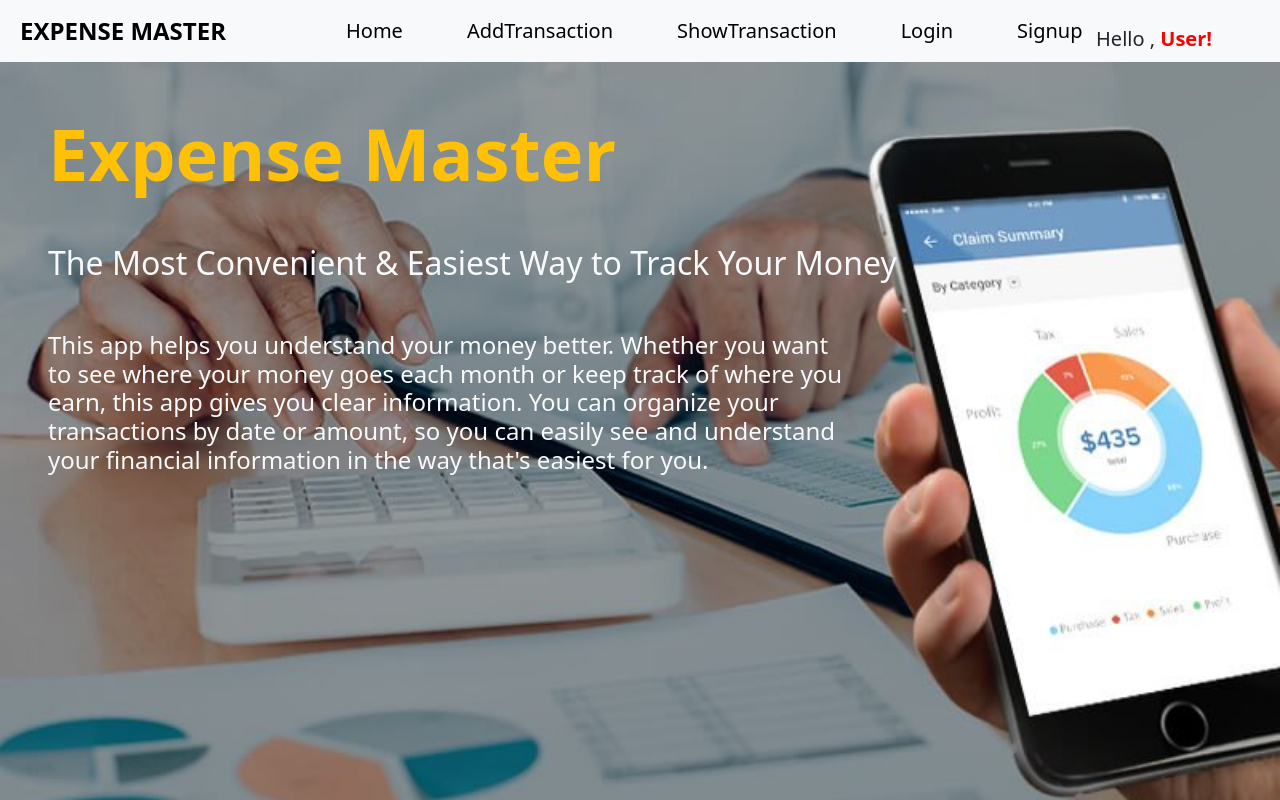
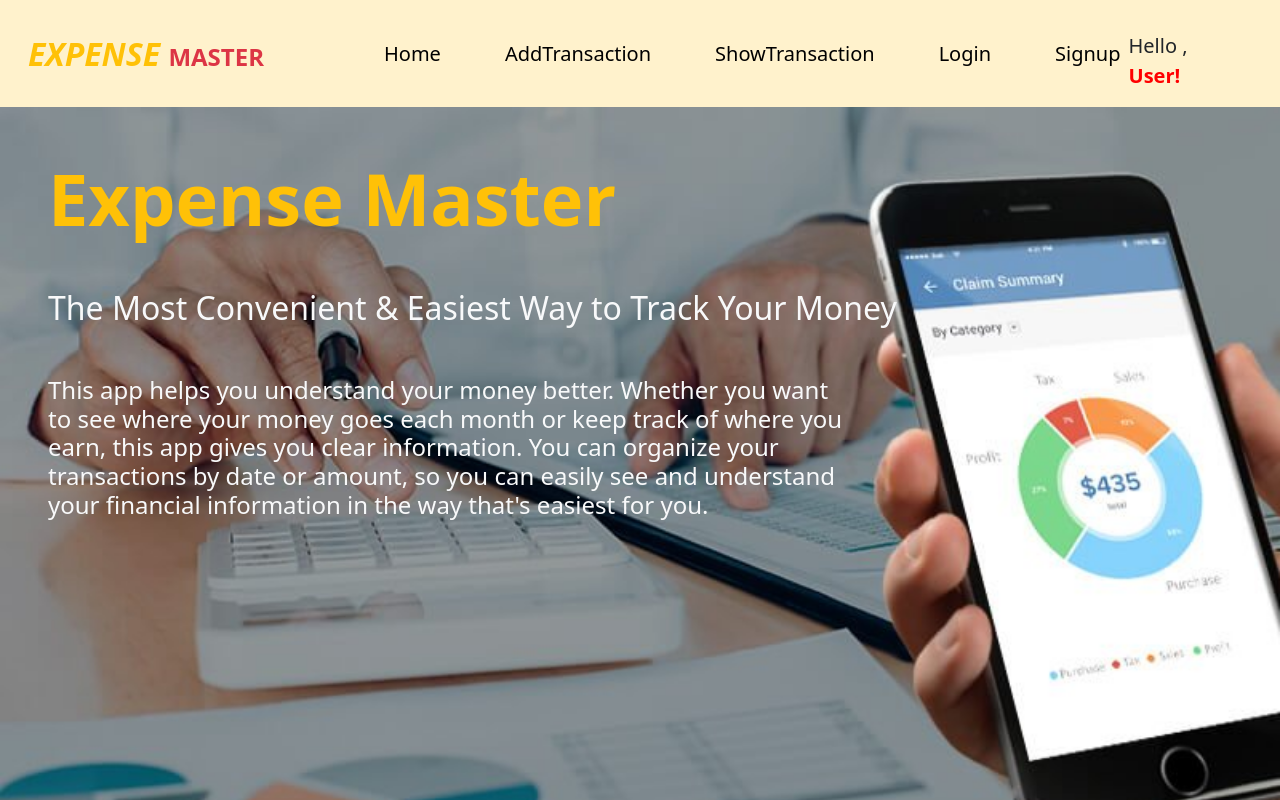
Before and after one commit to achaltelmasre/expense-master, a React (Create React App) app in the folder client/: page / in a window 1280 px wide. Built offline with nearby package versions, Linux system fonts and the light colour scheme.

Commit message:
design navbar

```diff
--- /dev/null
+++ b/client/src/components/Footer/Footer.js
@@ -0,0 +1,128 @@
+import "./Footer.css";
+import { Link } from "react-router-dom";
+// import logo from "./../../views/Home/img/logo.png"
+
+const Footer = () =>
+{
+
+  return (
+    <>
+
+<footer class="  text-lg-s bg-dark text-light  ">
+  <section class="d-flex justify-content-center justify-content-lg-between p-4 border-bottom">
+
+    <div class="me-5 d-none d-sm-block">
+      <span>Get connected with Green Hub</span>
+    </div>
+
+    <div>
+      <a href="" class="me-4 text-reset">
+        <i class="fab fa-facebook-f"></i>
+      </a>
+      <a href="" class="me-4 text-reset">
+        <i class="fab fa-twitter"></i>
+      </a>
+      <a href="" class="me-4 text-reset">
+        <i class="fab fa-google"></i>
+      </a>
+      <a href="" class="me-4 text-reset">
+        <i class="fab fa-instagram"></i>
+      </a>
+      <a href="" class="me-4 text-reset">
+        <i class="fab fa-linkedin"></i>
+      </a>
+      <a href="" class="me-4 text-reset">
+        <i class="fab fa-github"></i>
+      </a>
+    </div>
+
+  </section>
+
+  <section class="">
+    <div class="container text-md-start mt-5 ">
+
+      <div class="row mt-3">
+
+        <div class="col-md-3 col-lg-4 col-xl-3 mx-auto mb-4">
+
+          <h6 class="text-uppercase fw-bold mb-4">
+               {/* <img src={logo} alt="logo" height="80px" /> */}
+               <span className="text-green fs-2">Green</span>  <span className="text-red fs-2">Hub</span>
+          </h6>
+          <p>
+          It's retail shop for daily needs , widely used by people living in and around
+          </p>
+        </div>
+
+
+        <div class="col-md-2 col-lg-2 col-xl-2 mx-auto mb-4">
+
+          <h6 class="text-uppercase fw-bold mb-4">
+            Products
+          </h6>
+          <p>
+            <a href="./../" class="text-reset a">React</a>
+          </p>
+          <p>
+            <a href="#!" class="text-reset a">HTML</a>
+          </p>
+          <p>
+            <a href="#!" class="text-reset a">CSS</a>
+          </p>
+          <p>
+            <a href="#!" class="text-reset a">Bootstrap</a>
+          </p>
+        </div>
+
+
+        <div class="col-md-3 col-lg-2 col-xl-2 mx-auto mb-4 ms-5">
+
+          <h6 class="text-uppercase fw-bold mb-4">
+            Useful links
+          </h6>
+          <p>
+            <Link  to="/" class="text-reset ">Home</Link>
+          </p>
+          <p>
+            <Link  to="/about" class="text-reset a ">About</Link>
+          </p>
+          <p>
+            <Link to="/order" class="text-reset">Orders</Link>
+          </p>
+          <p>
+            <Link to="/Review" class="text-reset">Review</Link>
+          </p>
+          <p>
+            <Link to="/contact" class="text-reset">Contact</Link>
+          </p>
+        </div>
+
+
+        <div class="col-md-4 col-lg-3 col-xl-3 mx-auto mb-md-0 mb-4">
+
+          <h6 class="text-uppercase fw-bold mb-4">Contact</h6>
+          <p><i class="fas fa-home me-3"></i> pune , 411001</p>
+          <p>
+            <i class="fas fa-envelope me-3"></i>
+            greenhub@.com
+          </p>
+          <p><i class="fas fa-phone me-3"></i> + 01 234 567 88</p>
+          <p><i class="fas fa-print me-3"></i> + 01 234 567 89</p>
+        </div>
+
+      </div>
+
+    </div>
+  </section>
+  {/* style="background-color: rgba(0, 0, 0, 0.05);" */}
+  <div class="text-center p-4" >
+   made with ❤️
+    <a class="text-reset fw-bold " href="https://mdbootstrap.com/">Green Hub ❤️</a>
+  </div>
+
+</footer>
+
+    </>
+  );
+}
+export default  Footer;
--- a/client/src/components/Navbar/Navbar.css
+++ b/client/src/components/Navbar/Navbar.css
@@ -1,13 +1,11 @@
-.navbar{
-    background-color: white;
-    padding-top: 15px;
-    padding-bottom: 5px;
-    padding-left: 25px;
-    padding-right: 25px;
-    display: flex;
-   justify-content: space-between;
+.nav{
+    background-color: #fff2cc;
+
 }
-.navbar-link{
+li:hover{
+    color: red;
+}
+/* .nav-link{
     text-decoration: none;
     color: black;
     font-size: 23px;
@@ -15,7 +13,7 @@
     padding-top: 20px;
     padding-bottom: 5px;
 
-}
+} */
 .navbar-link:hover{
 
     color: red;
--- a/client/src/components/Navbar/Navbar.js
+++ b/client/src/components/Navbar/Navbar.js
@@ -12,10 +12,11 @@ function Navbar() {
 
   return (
     <>
-      <nav class="navbar navbar-expand-lg bg-body-tertiary p-2">
+      <nav class="navbar navbar-expand-lg  p-3 nav ">
         <div class="container-fluid">
           <a class="navbar-brand fw-bold fs-4" href="#">
-               EXPENSE  MASTER
+              <span className="text-warning fst-italic fs-2 ">EXPENSE  </span>
+               <span className="text-danger pt-3 ">MASTER</span>
           </a>
           <button
             class="navbar-toggler"
@@ -28,10 +29,10 @@ function Navbar() {
           >
             <span class="navbar-toggler-icon"></span>
           </button>
-          <div class="collapse navbar-collapse" id="navbarText">
-            <ul class="navbar-nav me-auto mb-2 mb-lg-0 ms-5 fs-5">
-              <li class="nav-item ms-5">
-                <Link to="/" class="nav-link active" aria-current="page" href="#">
+          <div class="collapse navbar-collapse " id="navbarText">
+            <ul class="navbar-nav me-auto mb-2 mb-lg-0 ms-5 fs-5 ">
+              <li class="nav-item ms-5 ">
+                <Link to="/" class="nav-link active " aria-current="page" href="#">
                   Home
                 </Link>
               </li>
--- a/client/src/views/Home/Home.js
+++ b/client/src/views/Home/Home.js
@@ -1,6 +1,8 @@
 import React from "react";
 import Navbar from "../../components/Navbar/Navbar";
+import Footer from "../../components/Footer/Footer.js";
 import "./Home.css";
+// import Footers from "../../components/Footer/Footers";
 
 
 function Home () {
@@ -18,6 +20,9 @@ function Home () {
                 <h6 className="text-light fs-4 ms-5 mt-5  text ">This app helps you understand your money better. Whether you want to see where your money goes each month or keep track of where you earn, this app gives you clear information. You can organize your transactions by date or amount, so you can easily see and understand your financial information in the way that's easiest for you.</h6>
 
              </div>
+
+             <Footer/>
+
          </div>
 
 
```
Also changed, not shown: client/src/components/Footer/Footer.css (added).
